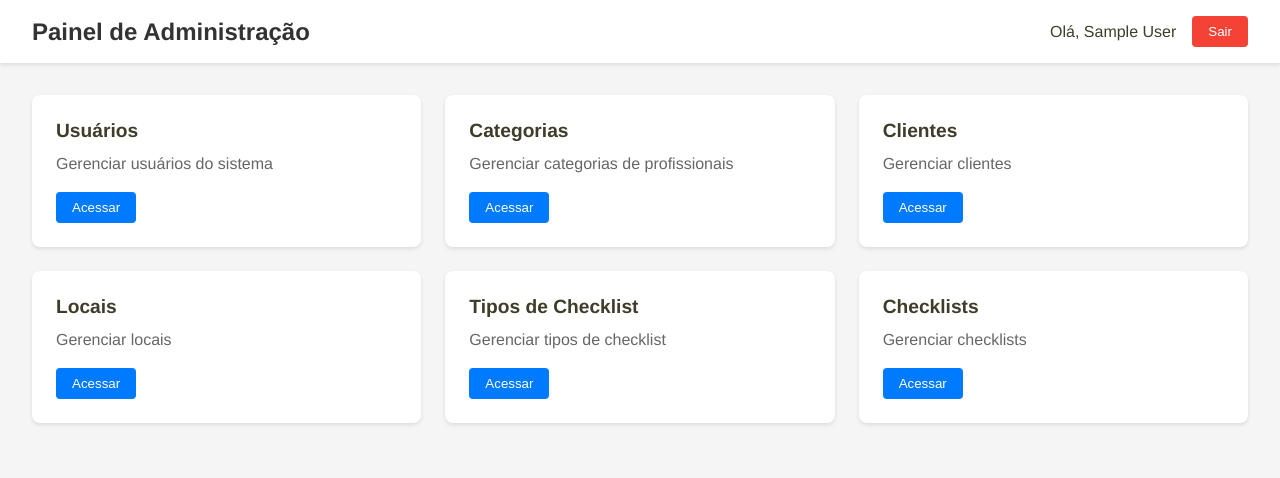
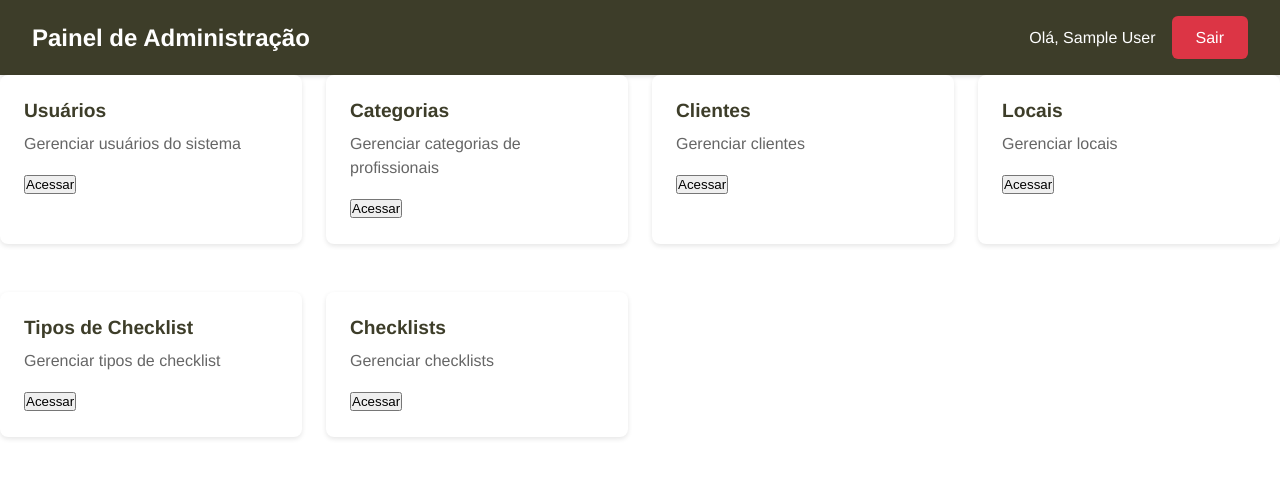
Before and after one commit to flaviobei/checklists, a Next.js app: page /admin in a window 1280 px wide. Shown: the top 478 px of the page. Built offline with nearby package versions, Linux system fonts and the light colour scheme; sample sign-in values are in the browser's storage.

Commit message:
Update Admin.module.css

```diff
--- a/styles/Admin.module.css
+++ b/styles/Admin.module.css
@@ -1,55 +1,79 @@
 /* /styles/Admin.module.css */
-.container {
-  min-height: 100vh;
-  padding: 0;
-  background-color: #f5f5f5;
-}
+/* Assumes base_styles.css is imported globally */
 
+/* --- Header Specific --- */
 .header {
+  /* Base styles from base_styles.css are assumed */
+  /* Add Admin-specific header styles if any */
   display: flex;
   justify-content: space-between;
   align-items: center;
-  padding: 1rem 2rem;
-  background-color: #fff;
+  padding: 1rem 1.5rem; /* Mobile padding */
+  background-color: var(--highlight-color);
+  color: var(--highlight-text-color);
   box-shadow: 0 2px 4px rgba(0, 0, 0, 0.1);
 }
 
 .header h1 {
   margin: 0;
-  font-size: 1.5rem;
-  color: #333;
+  font-size: 1.25rem; /* Mobile header size */
+  color: var(--highlight-text-color);
+  font-weight: 600;
 }
 
-.userInfo {
+.userInfo, .headerButtons {
   display: flex;
   align-items: center;
   gap: 1rem;
 }
 
+/* --- Button Specifics (using base classes) --- */
 .logoutButton {
-  background-color: #f44336;
-  color: white;
-  border: none;
-  border-radius: 4px;
-  padding: 0.5rem 1rem;
-  cursor: pointer;
+  composes: button button-destructive from global; /* Use composes if using CSS Modules */
+  /* Or apply classes directly: className={`${styles.button} ${styles.buttonDestructive}`} */
 }
 
-.main {
-  padding: 2rem;
+.backButton {
+  composes: button button-secondary from global;
 }
 
+.createButton {
+  composes: button button-primary from global;
+}
+
+.editButton {
+  composes: button button-primary from global;
+  padding: 0.4rem 0.8rem; /* Specific smaller padding */
+  font-size: 0.9rem;
+}
+
+.deleteButton {
+  composes: button button-destructive from global;
+  padding: 0.4rem 0.8rem; /* Match edit button size */
+  font-size: 0.9rem;
+}
+
+.saveButton {
+  composes: button button-primary from global;
+}
+
+.cancelButton {
+  composes: button button-secondary from global;
+}
+
+.cardButton {
+  composes: button button-secondary from global;
+}
+
+/* --- Layout & Content Specific --- */
 .grid {
   display: grid;
-  grid-template-columns: repeat(auto-fill, minmax(300px, 1fr));
+  grid-template-columns: 1fr; /* Mobile default */
   gap: 1.5rem;
 }
 
 .card {
-  background-color: white;
-  border-radius: 8px;
-  padding: 1.5rem;
-  box-shadow: 0 2px 4px rgba(0, 0, 0, 0.1);
+  composes: card-base from global;
   transition: transform 0.3s ease;
 }
 
@@ -65,77 +89,12 @@
 
 .card p {
   margin-bottom: 1rem;
-  color: #666;
-}
-
-.card button {
-  background-color: #007bff;
-  color: white;
-  border: none;
-  border-radius: 4px;
-  padding: 0.5rem 1rem;
-  cursor: pointer;
-}
-
-.loading {
-  display: flex;
-  justify-content: center;
-  align-items: center;
-  height: 100vh;
-  font-size: 1.2rem;
-  color: #666;
-}
-
-.container {
-  min-height: 100vh;
-  padding: 0;
-  background-color: #f5f5f5;
-}
-
-.header {
-  display: flex;
-  justify-content: space-between;
-  align-items: center;
-  padding: 1rem 2rem;
-  background-color: #fff;
-  box-shadow: 0 2px 4px rgba(0, 0, 0, 0.1);
-}
-
-.header h1 {
-  margin: 0;
-  font-size: 1.5rem;
-  color: #333;
-}
-
-.headerButtons {
-  display: flex;
-  gap: 1rem;
-}
-
-.backButton {
-  background-color: #6c757d;
-  color: white;
-  border: none;
-  border-radius: 4px;
-  padding: 0.5rem 1rem;
-  cursor: pointer;
-}
-
-.createButton {
-  background-color: #28a745;
-  color: white;
-  border: none;
-  border-radius: 4px;
-  padding: 0.5rem 1rem;
-  cursor: pointer;
+  color: var(--muted-text-color);
 }
 
 .tableContainer {
-  padding: 2rem;
-  background-color: white;
-  border-radius: 8px;
-  margin: 2rem;
-  box-shadow: 0 2px 4px rgba(0, 0, 0, 0.1);
+  composes: card-base from global;
+  overflow-x: auto; /* Allow horizontal scroll on mobile */
 }
 
 .tableContainer h2 {
@@ -147,69 +106,46 @@
 .table {
   width: 100%;
   border-collapse: collapse;
+  margin-top: 1rem;
 }
 
 .table th,
 .table td {
-  padding: 0.75rem;
+  padding: 0.75rem 1rem;
   text-align: left;
-  border-bottom: 1px solid #dee2e6;
+  border-bottom: 1px solid var(--border-color-light);
+  font-size: 0.95rem;
+  vertical-align: middle;
+  white-space: nowrap; /* Default nowrap for mobile scroll */
 }
 
 .table th {
-  background-color: #f8f9fa;
+  background-color: var(--table-header-bg);
   font-weight: 600;
+  color: var(--text-color);
+  white-space: normal; /* Allow header wrap */
+}
+
+.table td:last-child,
+.table th:last-child {
+  white-space: normal; /* Allow last column wrap */
 }
 
 .actions {
   display: flex;
   gap: 0.5rem;
-}
-
-.editButton {
-  background-color: #007bff;
-  color: white;
-  border: none;
-  border-radius: 4px;
-  padding: 0.25rem 0.5rem;
-  cursor: pointer;
-}
-
-.deleteButton {
-  background-color: #dc3545;
-  color: white;
-  border: none;
-  border-radius: 4px;
-  padding: 0.25rem 0.5rem;
-  cursor: pointer;
+  flex-wrap: wrap;
 }
 
 .noData {
+  composes: card-base from global;
   text-align: center;
-  color: #6c757d;
-  padding: 1rem;
-}
-
-.loading {
-  text-align: center;
-  padding: 1rem;
-  color: #6c757d;
-}
-
-.error {
-  background-color: #f8d7da;
-  color: #721c24;
-  padding: 0.75rem;
-  margin: 1rem 2rem;
-  border-radius: 4px;
+  color: var(--muted-text-color);
+  background-color: #f9f9f9; /* Slightly different background */
 }
 
 .formContainer {
-  padding: 2rem;
-  background-color: white;
-  border-radius: 8px;
-  margin: 2rem;
-  box-shadow: 0 2px 4px rgba(0, 0, 0, 0.1);
+  composes: card-base from global;
 }
 
 .formContainer h2 {
@@ -224,77 +160,74 @@
   gap: 1rem;
 }
 
-.formGroup {
-  display: flex;
-  flex-direction: column;
-  gap: 0.5rem;
+/* Use .input-base for inputs */
+.formInput {
+  composes: input-base from global;
 }
 
-.formGroup label {
-  font-weight: 500;
-}
-
-.formGroup input[type="text"],
-.formGroup input[type="password"] {
-  padding: 0.5rem;
-  border: 1px solid #ced4da;
-  border-radius: 4px;
-}
-
-.checkboxLabel {
-  display: flex;
-  align-items: center;
-  gap: 0.5rem;
+.formTextarea {
+  composes: input-base from global;
+  min-height: 80px;
+  resize: vertical;
 }
 
 .formButtons {
   display: flex;
-  gap: 1rem;
+  flex-direction: column; /* Stack on mobile */
+  gap: 0.75rem;
   margin-top: 1rem;
 }
 
-.saveButton {
-  background-color: #28a745;
-  color: white;
-  border: none;
-  border-radius: 4px;
-  padding: 0.5rem 1rem;
-  cursor: pointer;
-}
-
-.cancelButton {
-  background-color: #6c757d;
-  color: white;
-  border: none;
-  border-radius: 4px;
-  padding: 0.5rem 1rem;
-  cursor: pointer;
-}
-
 .filterContainer {
-  margin: 1rem 2rem;
+  margin-bottom: 1.5rem;
   display: flex;
-  align-items: center;
-  gap: 1rem;
-}
-
-.filterSelect {
-  padding: 0.5rem;
-  border: 1px solid #ced4da;
-  border-radius: 4px;
-  min-width: 250px;
+  flex-direction: column; /* Stack on mobile */
+  gap: 0.5rem;
 }
 
 .filterContainer label {
   font-weight: 500;
 }
 
-.qrButton {
-  background-color: #17a2b8;
-  color: white;
-  border: none;
-  border-radius: 4px;
-  padding: 0.25rem 0.5rem;
-  cursor: pointer;
-  margin-right: 0.25rem;
+.filterSelect {
+  composes: input-base from global;
 }
+
+/* --- Media Queries for Admin --- */
+@media (min-width: 600px) {
+  .grid {
+    grid-template-columns: repeat(auto-fill, minmax(300px, 1fr));
+  }
+
+  .formButtons {
+     flex-direction: row;
+     justify-content: flex-end;
+     gap: 1rem;
+  }
+
+  .filterContainer {
+     flex-direction: row;
+     align-items: center;
+     gap: 1rem;
+   }
+
+   .filterSelect {
+     min-width: 250px;
+     width: auto;
+   }
+
+   .table th,
+   .table td {
+     white-space: normal; /* Allow wrapping */
+   }
+}
+
+@media (min-width: 992px) {
+  .header {
+    padding: 1rem 2rem;
+  }
+
+  .header h1 {
+    font-size: 1.5rem;
+  }
+}
```
